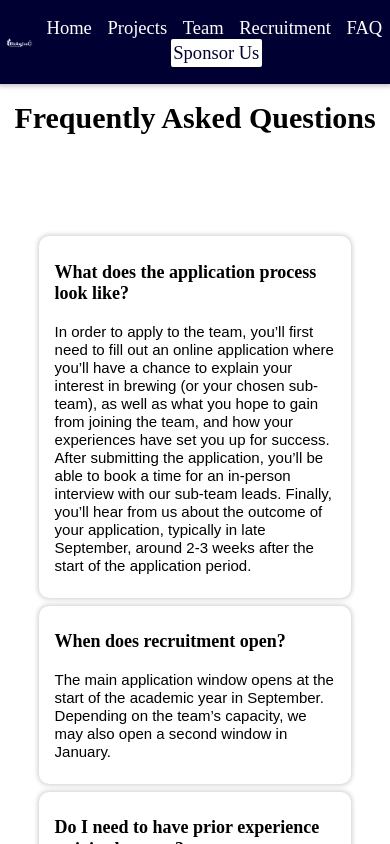
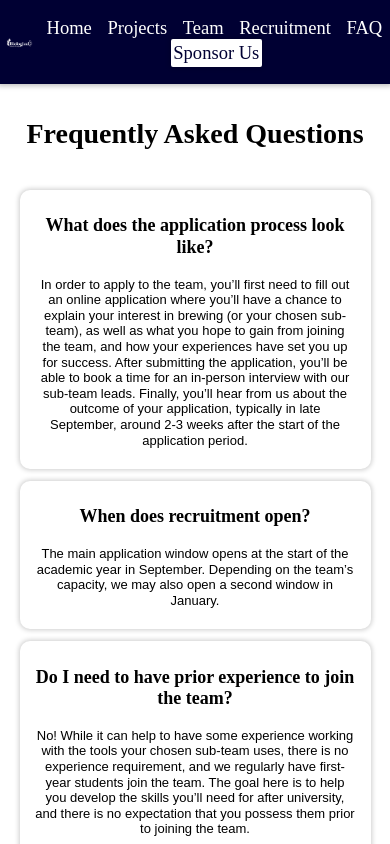
Before and after one commit to UBC-Brewing-Internet-of-Things/BIoT-site, a Next.js app: page /faq in a window 390 px wide. Shown: the top 844 px of the page. Built offline with nearby package versions, Linux system fonts and the light colour scheme; a web font is replaced by a local one.

Commit message:
Made faq page responsive

```diff
--- a/src/styles/Faq.module.css
+++ b/src/styles/Faq.module.css
@@ -1,9 +1,15 @@
 
 .header {
     font-weight: 600;
-    font-size: clamp(30px, 4vw, 50px);
+    font-size: clamp(28px, 4vw, 50px);
     font-family: "Merriweather", serif;
-    margin: 100px 0;
+    margin: 10% 0;
     text-align: center;
 
 }
+
+@media (max-width: 768px) {
+    .header {
+        margin-top: 30%;
+    }
+}
--- a/src/styles/FaqCard.module.css
+++ b/src/styles/FaqCard.module.css
@@ -11,3 +11,10 @@
   font-family: 'Merriweather', serif;
   font-size: clamp(18px, 3vw, 30px);
 }
+
+@media (max-width: 768px) {
+  .item {
+    margin: 3vw 5vw;
+    text-align: center;
+  }
+}
--- a/src/styles/globals.css
+++ b/src/styles/globals.css
@@ -16,6 +16,6 @@ html, body {
   font-family: 'Rubik', sans-serif;
   font-weight: 400;
   font-optical-sizing: auto;
-  font-size: clamp(15px, 2vw, 20px);
+  font-size: clamp(13px, 2vw, 20px);
   line-height: 1.2;
 }
```
